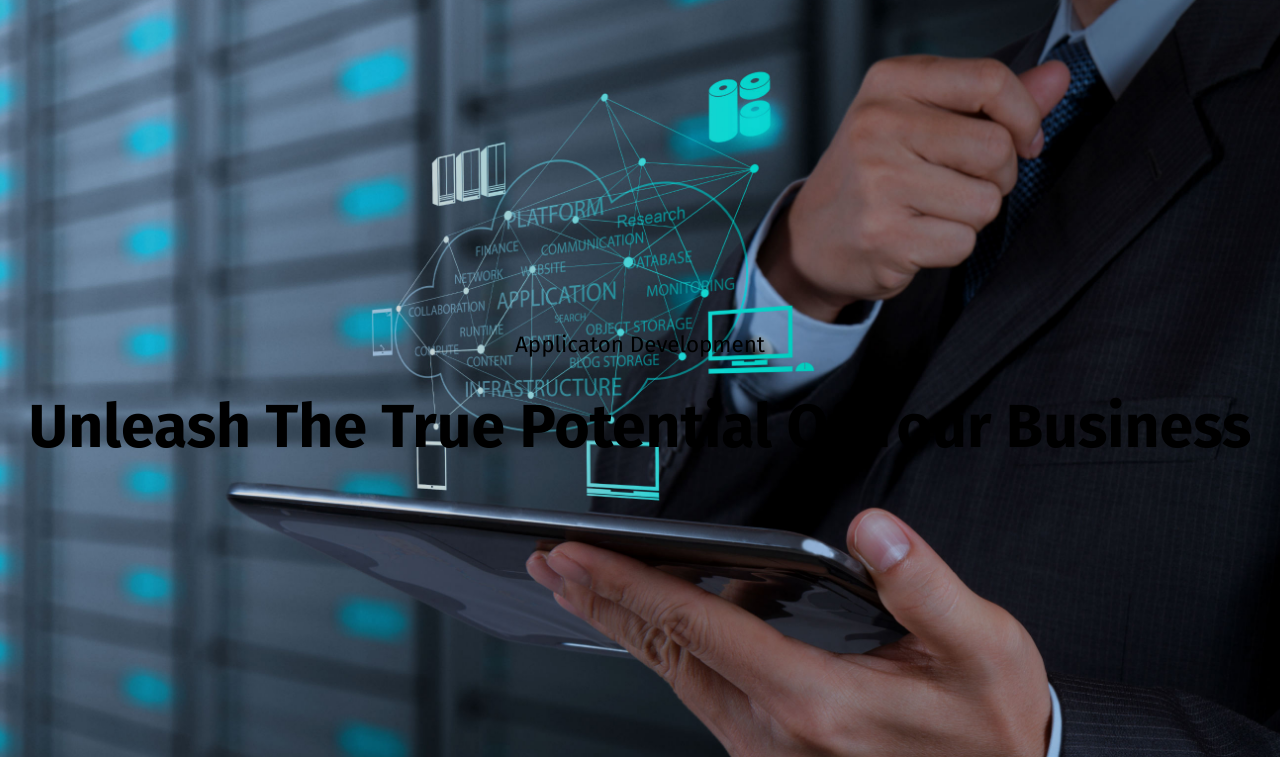
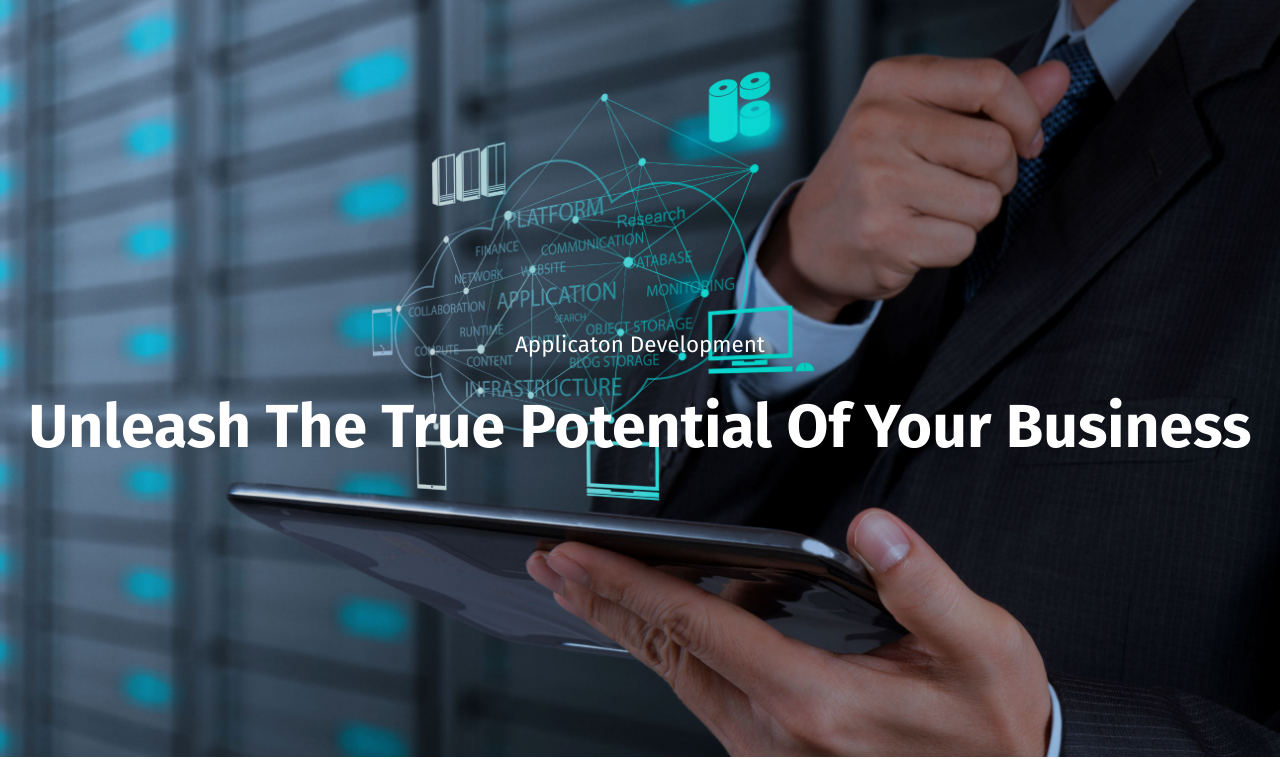
Before and after one commit to ZuberSyed/iveond, a plain HTML site: page applicaton-development.html in a window 1280 px wide. Shown: the part 57-816 px from the top of the page. Drawn offline with Linux system fonts and the light colour scheme.

Commit message:
made some changes

```diff
--- a/applicaton-development.html
+++ b/applicaton-development.html
@@ -40,7 +40,7 @@
          <!--main-->
         <main id="app-services" class="services-technology">
             <div class="bg bgapp"></div>
-            <div class="serviceslanding-title">
+            <div class="serviceslanding-title" style="color: white;">
                 <p>applicaton Development</p>
                 <h2>Unleash the true potential of your business</h2>
             </div>
```
